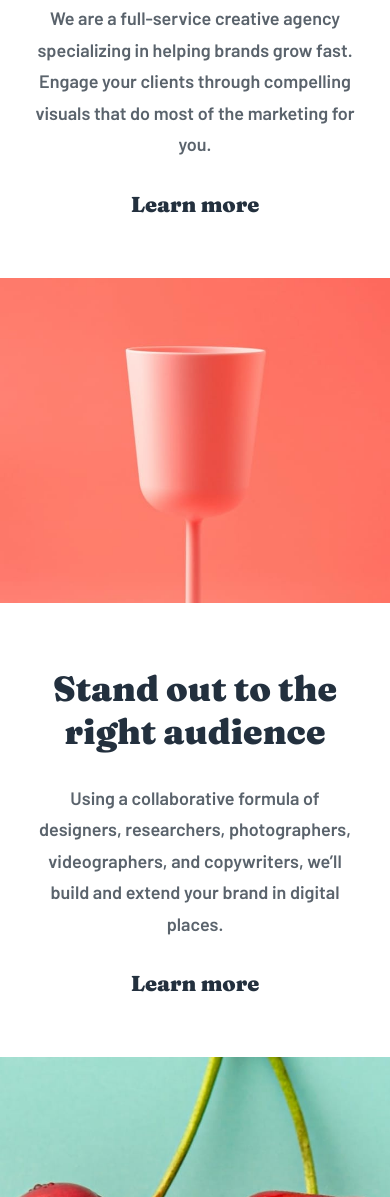
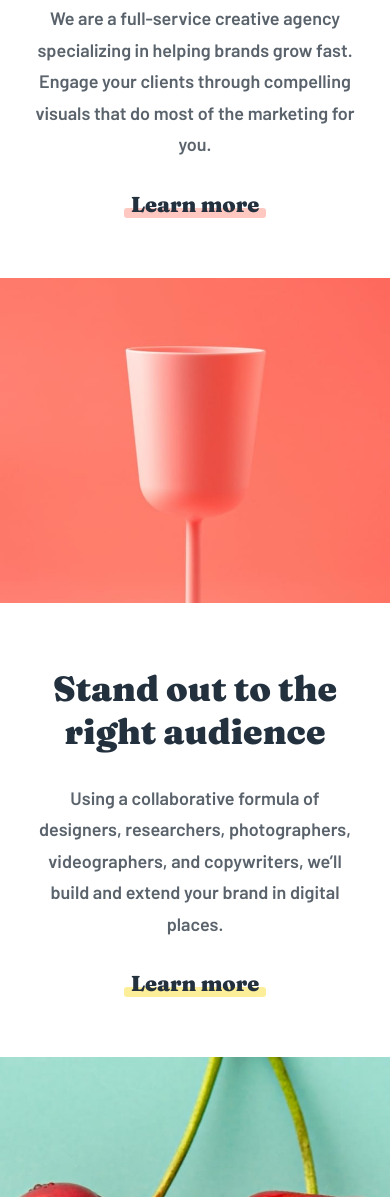
Before and after one commit to ittybe/summerside-agency, a website built with webpack: page src/index.html in a window 390 px wide. Shown: the part 1036-2233 px from the top of the page. Built offline with nearby package versions, Linux system fonts and the light colour scheme.

Commit message:
red yellow underlines

```diff
--- a/src/index.html
+++ b/src/index.html
@@ -69,7 +69,7 @@
           We are a full-service creative agency specializing in helping brands grow fast.
           Engage your clients through compelling visuals that do most of the marketing for you.
         </div>
-        <a href="#">
+        <a class="red-underline" href="#">
           Learn more
         </a>
       </div>
@@ -85,7 +85,7 @@
           build
           and extend your brand in digital places.
         </div>
-        <a href="#">
+        <a class="yellow-underline" href="#">
           Learn more
         </a>
       </div>
--- a/src/mobile-styles.css
+++ b/src/mobile-styles.css
@@ -195,6 +195,38 @@ body {
     margin-top: 30px;
 }
 
+.red-underline, .yellow-underline {
+    position: relative;
+}
+
+.red-underline:after, .yellow-underline:after {
+    content: "";
+    position: absolute;
+    bottom: 0;
+    left: -5%;
+    right: 0;
+    width: 110%;
+    height: 10px;
+    border-radius: 3px;
+    z-index: -1;
+}
+
+.red-underline:after {
+    background-color: rgba(var(--primary-red-rgb), 0.4);
+}
+
+.red-underline:hover:after {
+    background-color: rgba(var(--primary-red-rgb), 1);
+}
+
+.yellow-underline:after {
+    background-color: rgba(var(--primary-yellow-rgb), 0.4);
+}
+.yellow-underline:hover:after {
+    background-color: rgba(var(--primary-yellow-rgb), 1);
+}
+
+
 /* image text section styles */
 .image-text-section-wrapper{
     padding-top: 400px;
--- a/src/variables.css
+++ b/src/variables.css
@@ -5,7 +5,9 @@
 
     /* colors */
     --primary-red: hsl(7, 99%, 70%);
+    --primary-red-rgb: 254, 120, 103;
     --primary-yellow: hsl(51, 100%, 49%);
+    --primary-yellow-rgb: 250, 212, 0;
     --primary-cyan-text: hsl(167, 40%, 24%);
     --primary-cyan-footer: #90D4C5;
     --primary-blue: hsl(198, 62%, 26%);
```
